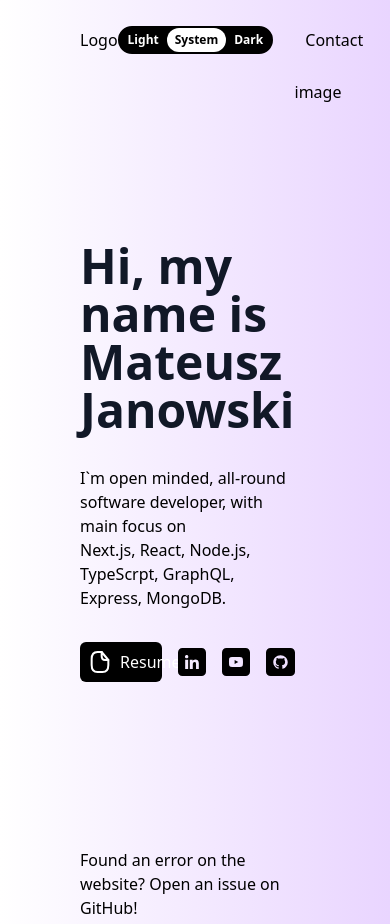
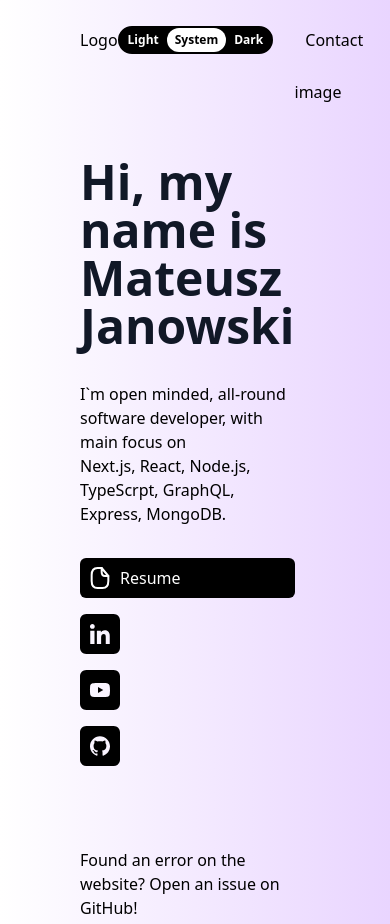
Before and after one commit to wspproject/portfolio-generator, a Next.js app: page / in a window 390 px wide. Built offline with nearby package versions, Linux system fonts and the light colour scheme.

Commit message:
POR-22 - Responsibility fix

```diff
--- a/components/HeroButtons/HeroButtons.tsx
+++ b/components/HeroButtons/HeroButtons.tsx
@@ -20,7 +20,7 @@ export const HeroButtons = () => {
   }
 
   return (
-    <div className="flex gap-4">
+    <div className="flex max-w-xs flex-col gap-4 sm:max-w-none sm:flex-row">
       {buttonsData?.map(({ href, content, svgIcon, svgIconDark, alt }) => (
         <IconButton
           key={`${content}--${href}`}
```
